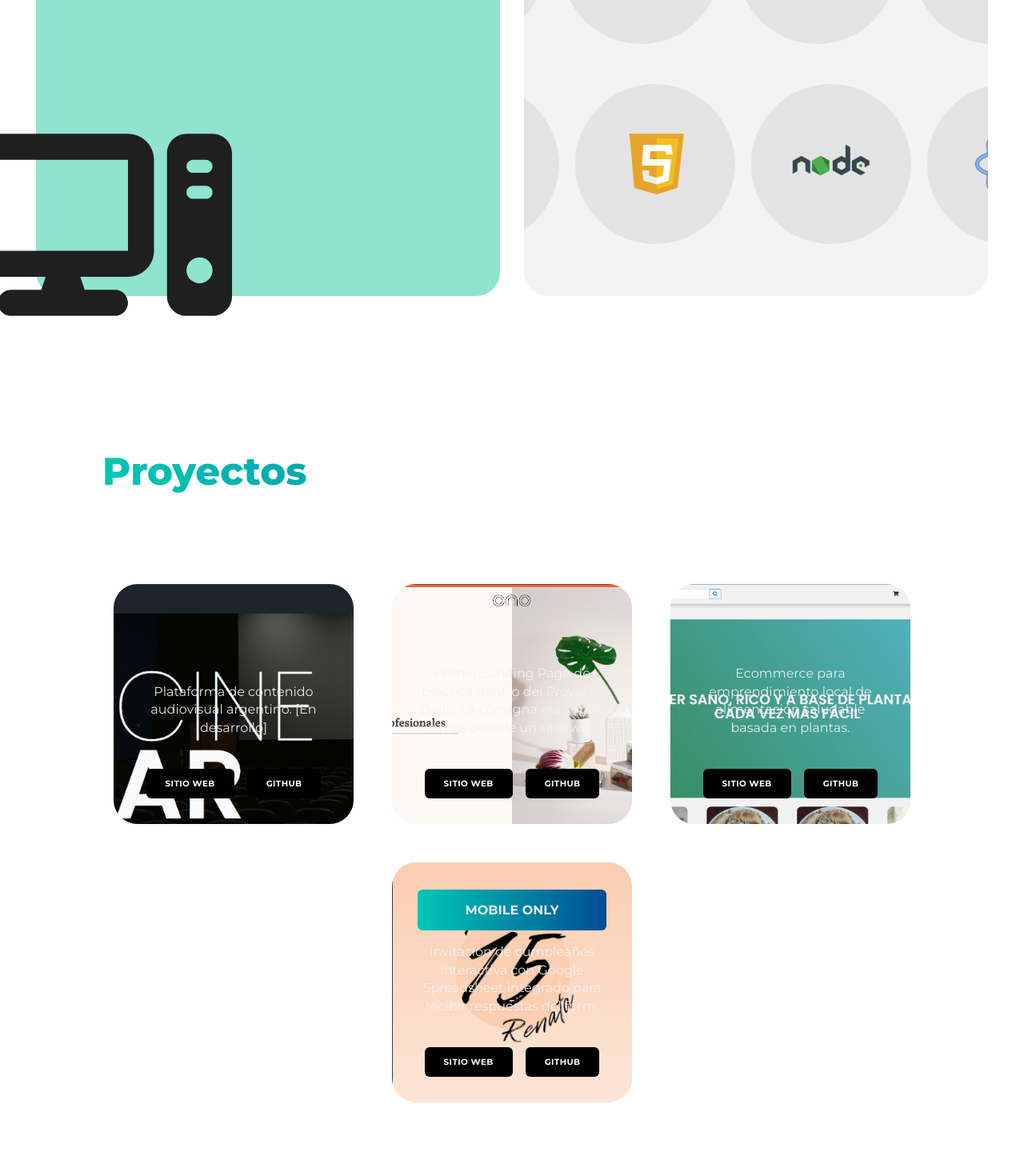
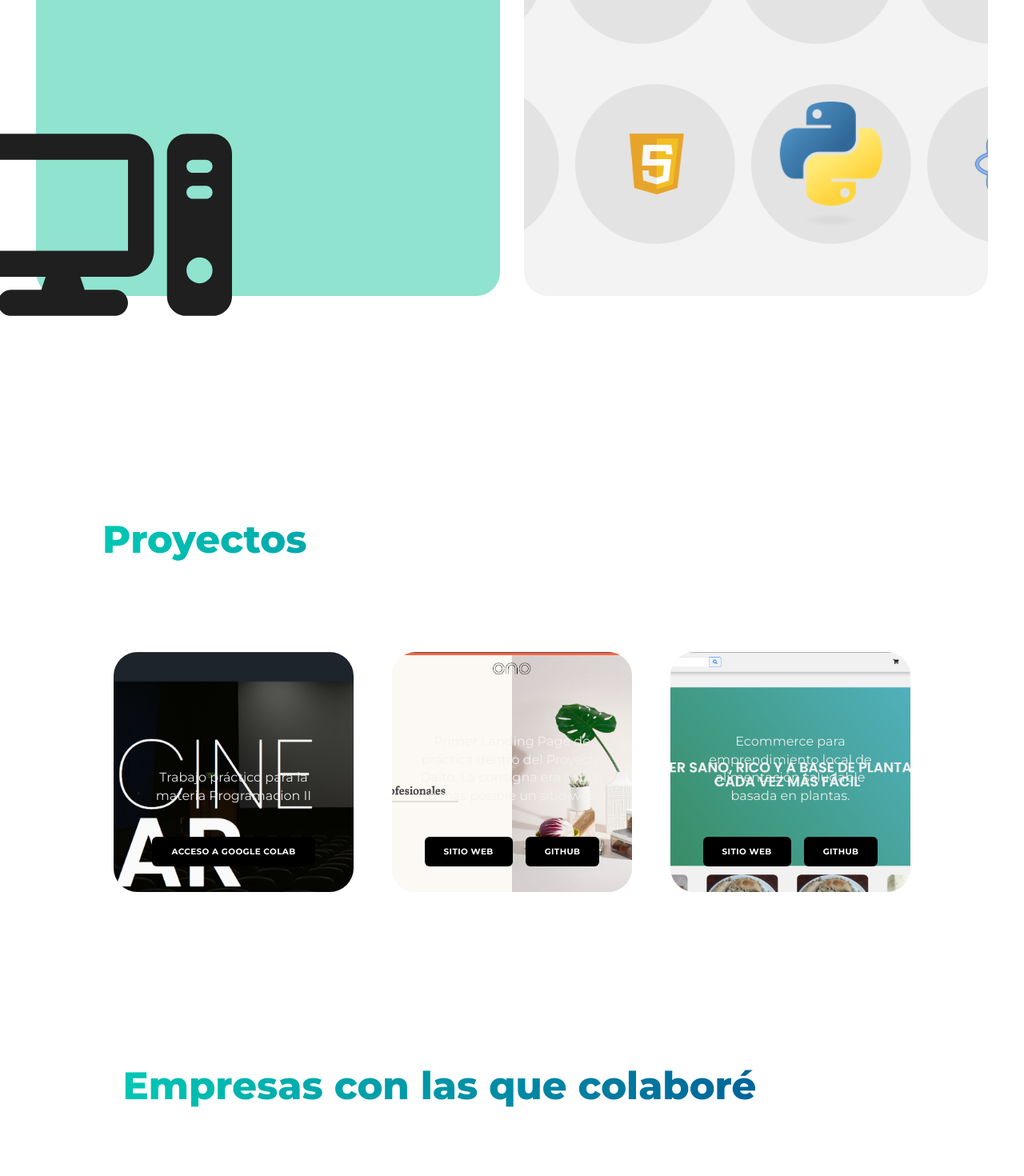
Before and after one commit to Guillerminav/portfolio, a React (Vite) app: page / in a window 1280 px wide. Shown: the part 1120-2590 px from the top of the page at 80% size. Built offline with nearby package versions, Linux system fonts and the light colour scheme.

Commit message:
Actualizacion con ultimas tecnologias

```diff
--- a/package.json
+++ b/package.json
@@ -29,6 +29,6 @@
     "@types/react": "^18.0.17",
     "@types/react-dom": "^18.0.6",
     "@vitejs/plugin-react": "^2.1.0",
-    "vite": "^3.1.0"
+    "vite": "^3.2.11"
   }
 }
--- a/src/components/home/Home.jsx
+++ b/src/components/home/Home.jsx
@@ -33,10 +33,10 @@ const Home = () => {
           </div>
           <div className="descriptionContainer">
             <p className="description1">
-              Trainee / Junior Front-End Developer
+              RPA Developer | AI Student
             </p>
             <p className="description2">
-              ¡Hola! Soy una desarrolladora junior de Argentina. Te invito a recorrer mi perfil y si algo te interesa no dudes en contactarme :)
+              ¡Hola! Soy una desarrolladora de Argentina. Te invito a recorrer mi perfil y si algo te interesa no dudes en contactarme :)
             </p>
         </div>
         </div>
--- a/src/components/sect1/Sect1.jsx
+++ b/src/components/sect1/Sect1.jsx
@@ -9,6 +9,7 @@ import JSIcon from '../../assets/iconJS.png'
 import reactIcon from '../../assets/iconReact.png'
 import nodeIcon from '../../assets/iconNode.png'
 import phpIcon from '../../assets/iconPhp.png'
+import pyIcon from '../../assets/python-logo-only.png'
 import { faComputer } from "@fortawesome/free-solid-svg-icons";
 import { FontAwesomeIcon } from "@fortawesome/react-fontawesome";
 import { useInView } from 'react-intersection-observer'
@@ -44,7 +45,7 @@ const Sect1 = () => {
                 <img src={reactIcon} alt="html" className="techIcon" />
               </div>
               <div className="techContainer">
-                <img src={nodeIcon} alt="html" className="techIcon" />
+                <img src={pyIcon} alt="html" className="techIcon" />
               </div>
             </div>
           </div>
@@ -60,7 +61,7 @@ const Sect1 = () => {
                 <img src={htmlIcon} alt="html" className="techIcon" />
               </div>
               <div className="techContainer">
-                <img src={nodeIcon} alt="html" className="techIcon" />
+                <img src={pyIcon} alt="html" className="techIcon" />
               </div>
               <div className="techContainer">
                 <img src={reactIcon} alt="html" className="techIcon" />
--- a/src/components/sect2/ProyectosData.jsx
+++ b/src/components/sect2/ProyectosData.jsx
@@ -11,20 +11,20 @@ export const ProyectosData = [
     },
     {
         "id": "01",
-        "title": "CINEAR",
-        "description": "Plataforma de contenido audiovisual argentino. [En desarrollo]",
-        "github": "https://github.com/Guillerminav/cinear.git",
-        "website": "https://nietflix.vercel.app/",
-        "img": "https://i.ibb.co/26Pt4jZ/cinear-Captura.png",
-        "date": "old"
-    },
-    {
-        "id": "02",
         "title": "VIGAN",
         "description": "E-commerce para emprendimiento de alimentación basada en plantas. [En desarrollo]",
         "github": "https://github.com/Guillerminav/NodeEcommerce",
         "website": "https://vigan.onrender.com/",
         "img": "https://i.ibb.co/yqQsfRK/captura-vigan.png",
         "date": "new"
+    },
+    {
+        "id": "02",
+        "title": "Pandas",
+        "description": "Trabajo práctico para la materia Programacion II",
+        "github": "",
+        "website": "https://colab.research.google.com/drive/1JEcnhUDnZ7L5LE8weiAtrvSPX3eoE3lE?usp=sharing",
+        "img": "",
+        "date": "new"
     }
 ]
--- a/src/components/sect2/Sect2.jsx
+++ b/src/components/sect2/Sect2.jsx
@@ -18,13 +18,13 @@ const Sect2 = () => {
           <div class="card_outer">
             <div class="card">
               <div class="content">
-                <h2 class="title2">CINEAR</h2>
-                <p class="copy">Plataforma de contenido audiovisual argentino. [En desarrollo]</p>
+                <h2 class="title2">Pandas TP</h2>
+                <p class="copy">Trabajo práctico para la materia Programacion II</p>
                 <div className="btns">
-                  <a class="btn" target="_blank" href="https://nietflix.vercel.app/">Sitio web</a>
-                  <a class="btn" target="_blank" href="https://github.com/Guillerminav/cinear">GitHub</a>
+                  <a class="btn" target="_blank" href="https://colab.research.google.com/drive/1JEcnhUDnZ7L5LE8weiAtrvSPX3eoE3lE?usp=sharing">Acceso a Google Colab</a>
                 </div>
               </div>
+
             </div>
             <div class="card">
               <div class="content">
@@ -45,18 +45,9 @@ const Sect2 = () => {
                   <a class="btn" target="_blank" href="https://github.com/Guillerminav/NodeEcommerce" >GitHub</a>
                 </div>
               </div>
+
             </div>
-            <div class="card" id="mobile">
-              <div class="content">
-                <h2 class="title2">Invitación de cumpleaños</h2>
-                <p className="mobileOnly">MOBILE ONLY</p>
-                <p class="copy" id="mobile">Invitación de cumpleaños interactiva con Google Spreadsheet integrado para recibir respuestas del form.</p>
-                <div className="btns">
-                  <a class="btn" href="https://15-renata.vercel.app/" target="_blank" >Sitio web</a>
-                  <a class="btn" href="https://github.com/Guillerminav/birthday-invitation" target="_blank">GitHub</a>
-                </div>
-              </div>
-            </div>
+
           </div>
         </section>
     </div>
--- a/src/components/sect3/Certificaciones.jsx
+++ b/src/components/sect3/Certificaciones.jsx
@@ -19,6 +19,11 @@ const Certificaciones = () => {
                     <p>y otros estudios</p>
                 </div>
                 <div className="cert-items">
+                    <div className="cert-item">
+                        <h3>Tecnicatura Universitaria en Inteligencia Artificial</h3>
+                        <p>Universidad Nacional de Rosario</p>
+                        <p className="fechas">feb 2023 - en curso</p>
+                    </div>
                     <div className="cert-item">
                         <h3>Traductorado en Inglés</h3>
                         <p>Traductorado literario y técnico-científico en inglés.</p>
@@ -51,7 +56,7 @@ const Certificaciones = () => {
                 </div>
             </div>
             <div className="resume-container">
-                <a href="https://www.dropbox.com/s/ytu3yd3ygh2026e/CV-Bouso%C3%B1o-Eng.pdf?dl=0" target="_blank">Descargar CV</a>
+                <a href="" target="_blank">Descargar CV</a>
             </div>
         </div>
     )
```
Also changed, not shown: src/assets/python-logo-only.png (added), 1 other file (tests, documents, lock files or other folders).
